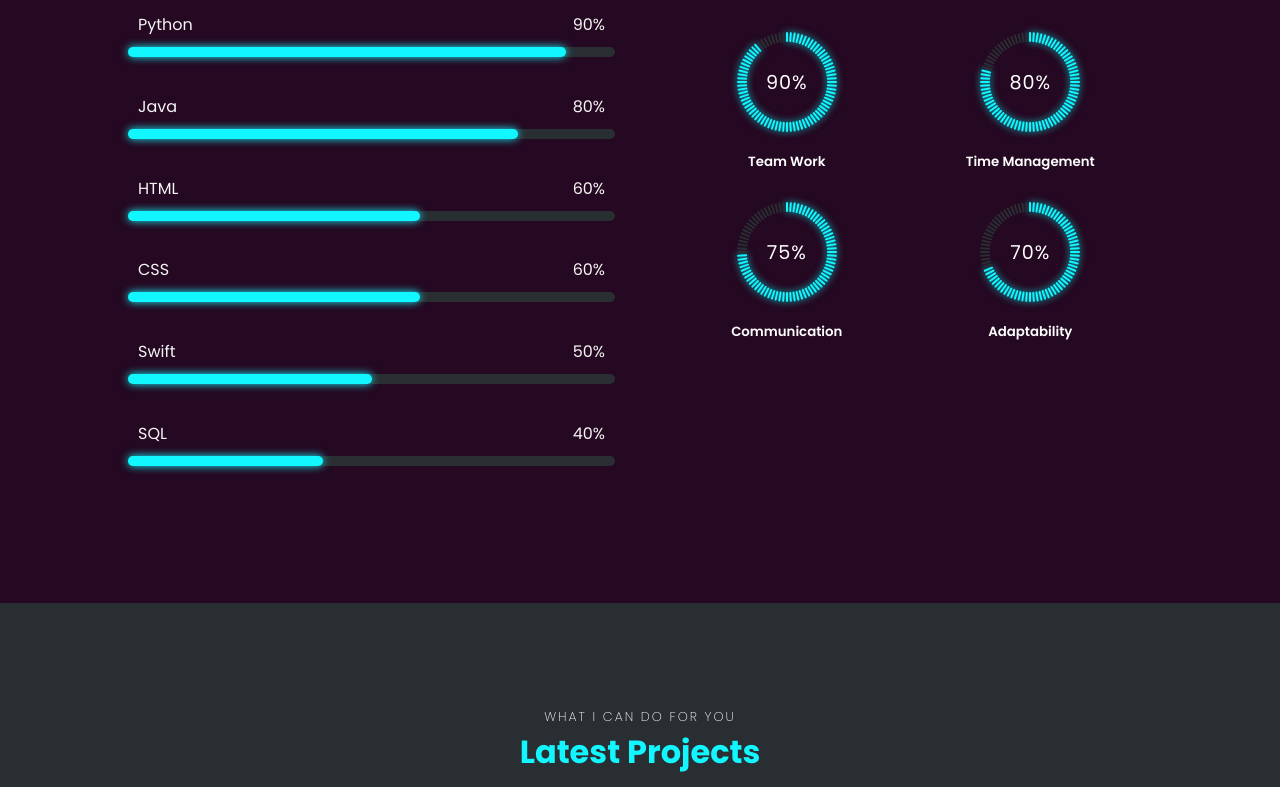
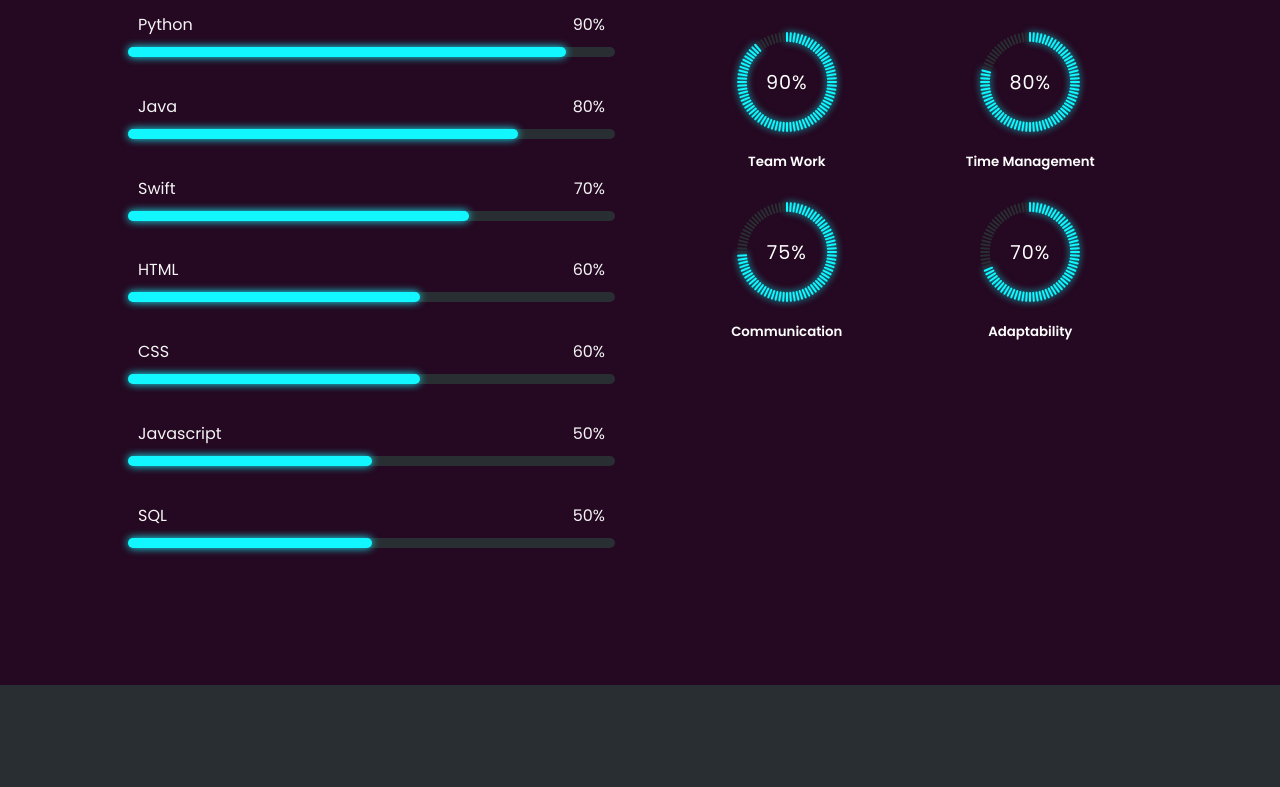
Before and after one commit to nathanalbe/portfolio, a plain HTML site: page index.html in a window 1280 px wide. Shown: the part 1680-2467 px from the top of the page. Drawn offline with nearby package versions, Linux system fonts and the light colour scheme.

Commit message:
New skill

```diff
--- a/index.html
+++ b/index.html
@@ -227,6 +227,16 @@
 
                 <div class="skill-bar">
                     <div class="info">
+                        <p>Swift</p>
+                        <p>70%</p>
+                    </div>
+                    <div class="bar">
+                        <span class="swift"></span>
+                    </div>
+                </div>
+
+                <div class="skill-bar">
+                    <div class="info">
                         <p>HTML</p>
                         <p>60%</p>
                     </div>
@@ -247,18 +257,18 @@
 
                 <div class="skill-bar">
                     <div class="info">
-                        <p>Swift</p>
+                        <p>Javascript</p>
                         <p>50%</p>
                     </div>
                     <div class="bar">
-                        <span class="swift"></span>
+                        <span class="javascript"></span>
                     </div>
                 </div>
 
                 <div class="skill-bar">
                     <div class="info">
                         <p>SQL</p>
-                        <p>40%</p>
+                        <p>50%</p>
                     </div>
                     <div class="bar">
                         <span class="sql"></span>
--- a/style.css
+++ b/style.css
@@ -524,17 +524,22 @@ section {
 }
 
 .skill-bar .bar .sql{
-    width: 40%;
+    width: 50%;
     animation: sql 2s;
 }
 
 .skill-bar .bar .swift{
-    width: 50%;
+    width: 70%;
     animation: swift 2s;
 }
 
 .skill-bar .bar .css{
     width: 60%;
+    animation: html 2s;
+}
+
+.skill-bar .bar .javascript{
+    width: 50%;
     animation: html 2s;
 }
 
```
